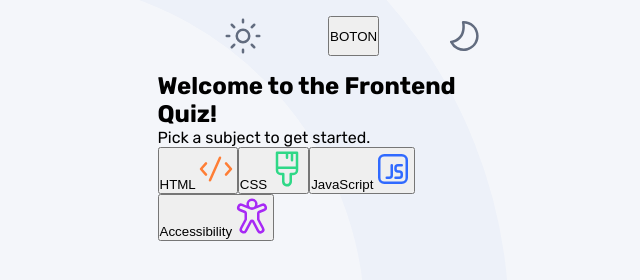
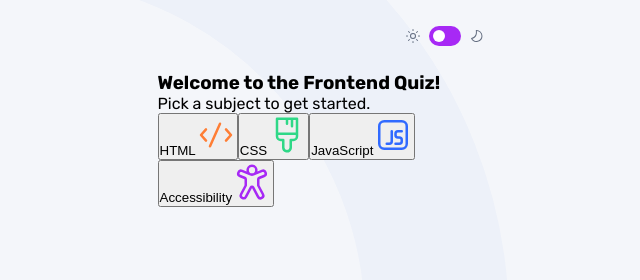
Before and after one commit to leeport511/frontend-quiz-app, a website built with Vite: page index.html in a window 1280 px wide. Shown: the whole page, without its empty margins (319-959 px from the left). Built offline with nearby package versions, Linux system fonts and the light colour scheme.

Commit message:
finish with header style

```diff
--- a/index.html
+++ b/index.html
@@ -16,22 +16,37 @@
 		<script type="module" src="/src/main.js" defer></script>
 	</head>
 	<body>
-		<main class="main__container">
-			<header class="header__container">
-				<div class="header__quiz-title"></div>
+		<main class="main">
+			<header class="header">
+				<div class="header__quiz-title">
+					<!-- esto se va a crear dinamicamente -->
+					<div class="header__quiz-title--img-cont">
+						<img
+							src="/src/assets/images/icon-accessibility.svg"
+							alt="icon"
+						/>
+					</div>
+					<h4 class="header__quiz-title--text">
+						accessibilty
+					</h4>
+				</div>
+				<div class="header__btn--cont">
 					<img
 						src="/src/assets/images/icon-sun-dark.svg"
 						alt="sun-light"
 					/>
-				<button class="header__btn--day-night">
-					<div>BOTON</div>
+					<button>
+						<div class="btn__white-dot"></div>
 					</button>
 					<img
 						src="/src/assets/images/icon-moon-dark.svg"
 						alt="moon-light"
 					/>
+				</div>
 			</header>
+			<section class="main__section">
 				<div id="app"></div>
+			</section>
 		</main>
 	</body>
 </html>
--- a/src/sass/component/_home.scss
+++ b/src/sass/component/_home.scss
@@ -1,2 +1,5 @@
 @use '../globals/fonts' as *;
 @use '../globals/variables' as *;
+@use '../globals/mixins' as *;
+
+// Todo: empezar con el home en el diseno.
--- a/src/sass/globals/_global.scss
+++ b/src/sass/globals/_global.scss
@@ -17,20 +17,81 @@ body {
 	flex-direction: column;
 	align-items: center;
 	background-color: $light-gray;
-}
 
-.main__container {
+	.main {
 		@include left-right-padding;
 		width: 375px;
 		height: 100vh;
 		background-image: url('/src/assets/images/pattern-background-mobile-light.svg');
 		background-repeat: no-repeat;
 
-	.header__container {
-		padding: 16px 0;
+		.header {
+			padding-top: 16px;
+			padding-bottom: 16px;
+			width: 100%;
 			height: 72px;
 			display: flex;
+			flex-direction: row;
 			justify-content: space-between;
+
+			&__quiz-title {
+				visibility: hidden; //* esto cambia en el dark and white
+				display: flex;
+				align-items: center;
+
+				&--img-cont {
+					background-color: #f6e7ff;
+					width: 40px;
+					height: 40px;
+					display: grid;
+					place-items: center;
+					border-radius: 4px;
+
+					img {
+						width: 28.5px;
+						text-align: center;
+					}
+				}
+
+				&--text {
+					font-weight: 500;
+					font-size: 18px;
+					text-transform: capitalize;
+					margin-left: 16px;
+				}
+			}
+
+			&__btn--cont {
+				display: flex;
+				align-items: center;
+
+				button {
+					width: 32px;
+					height: 20px;
+					background-color: $violet;
+					border-radius: 9999px;
+					border: none;
+					margin: 0 8px;
+					z-index: 0;
+
+					.btn__white-dot {
+						margin: 0px 4px;
+						background-color: $white;
+						width: 12px;
+						height: 12px;
+						border-radius: 9999px;
+						z-index: 50;
+					}
+				}
+
+				img {
+					width: 16px;
+				}
+			}
+		}
+
+		&__section {
+		}
 	}
 }
 
```
Also changed, not shown: src/css/styles.css, 1 other file. Lines whose indentation alone changed are shown as unchanged.
